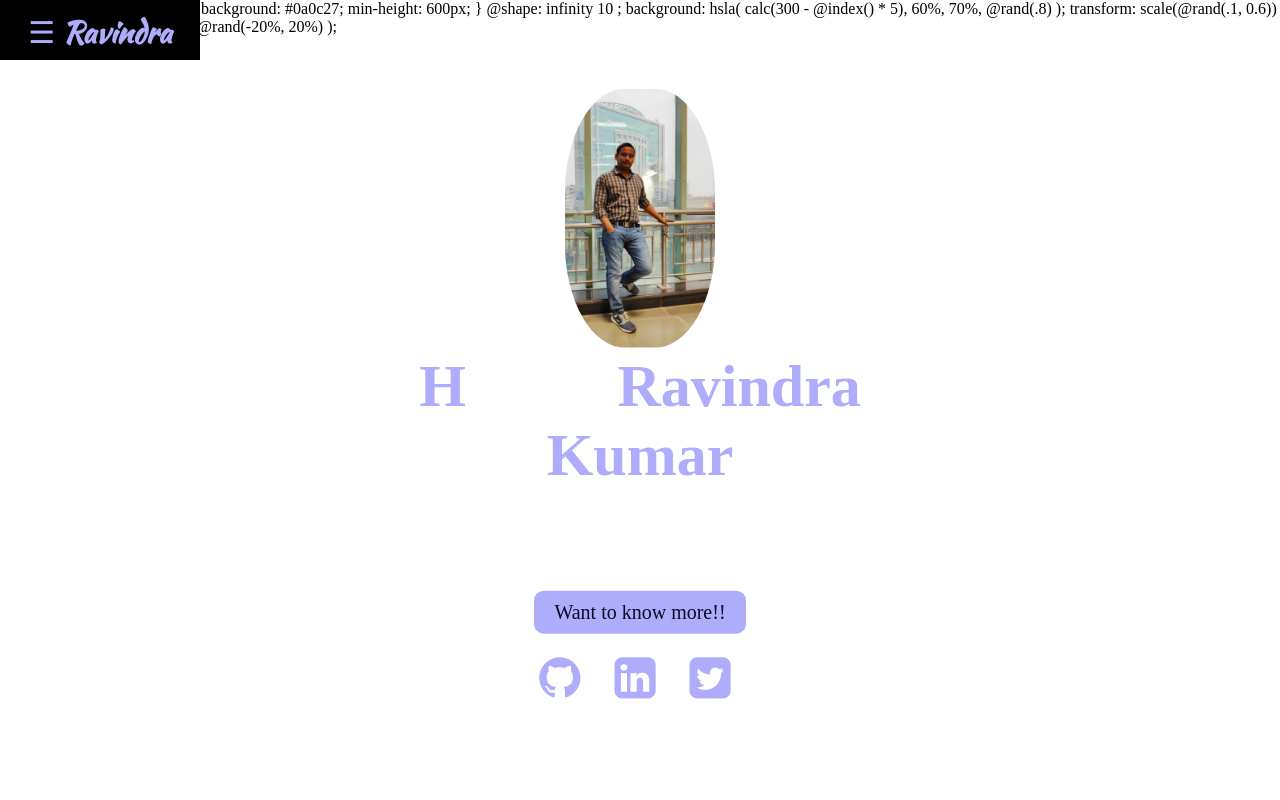
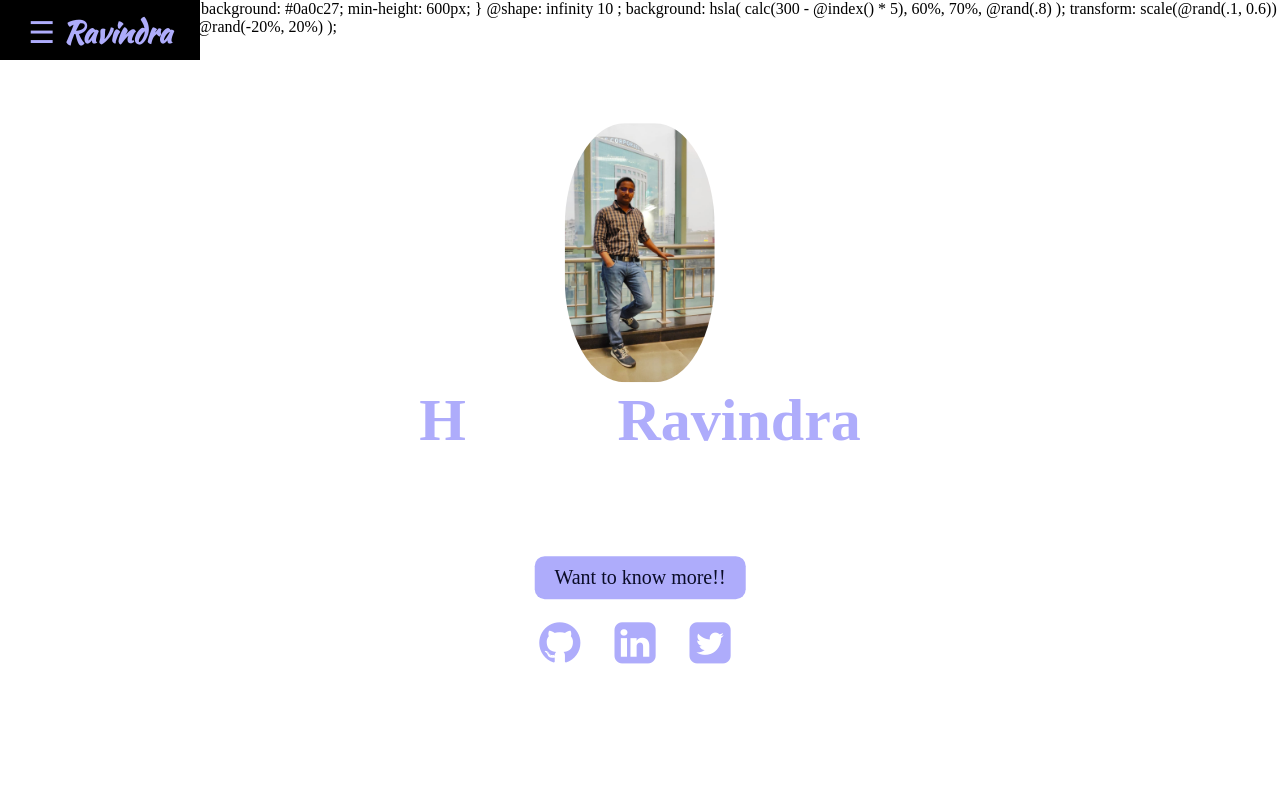
Before and after one commit to steven3219/steven3219.github.io, a plain HTML site: page index.html in a window 1280 px wide. Shown: the top 800 px of the page. Drawn offline with Linux system fonts and the light colour scheme.

Commit message:
Update index.html
Change in Name

```diff
--- a/index.html
+++ b/index.html
@@ -5,7 +5,7 @@
         <meta charset = "UTF-8">
         <meta name="viewport" content="width=device-width, initial-scale=1.0">
         <link rel="icon" href="media/favicon.ico">
-        <title>Ravindra Kumar | Home</title>
+        <title>Ravindra | Home</title>
         <link href='https://fonts.googleapis.com/css?family=Kaushan Script' rel='stylesheet'>
 
         <link rel="stylesheet" href="https://cdnjs.cloudflare.com/ajax/libs/font-awesome/4.7.0/css/font-awesome.min.css">
@@ -61,7 +61,7 @@
             <div class="home-content">
                 <img src="media/Ravindra.jpeg" style="width:150px">
                 <h1 > <span class="name">H</span>i, I'm
-                    <span class="name">Ravindra Kumar</span></h1>
+                    <span class="name">Ravindra </span></h1>
                 <p >Programmer | Software Development Engineer </p>
                 <a class="head-a" href="#about">Want to know more!!</a> <br>
                 <div class="links">
```
